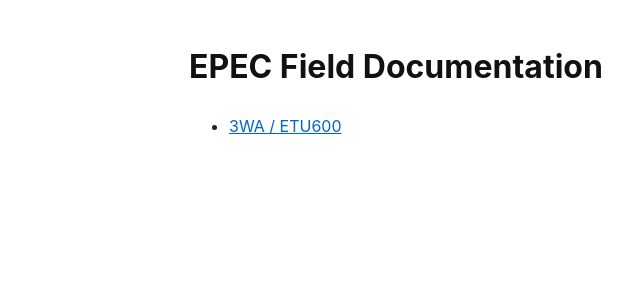
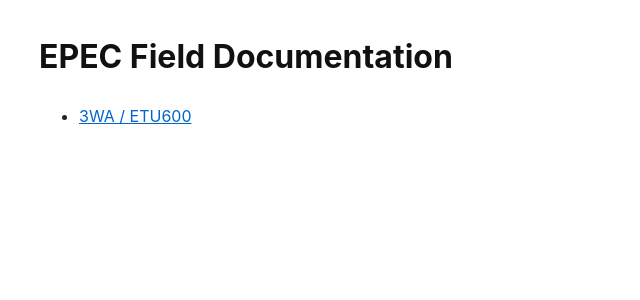
Before and after one commit to epecsupport/Service, a Jekyll site: the page built from index.md, in a window 1280 px wide. Shown: the top 300 px of the page, without its empty margins (101-741 px from the left). Built offline with Jekyll 4.4.1, drawn with Linux system fonts in a browser that asks for light colours.

Commit message:
Tweak style settings

```diff
--- a/_layouts/default.html
+++ b/_layouts/default.html
@@ -11,9 +11,9 @@
   <style>
   body {
     font-family: -apple-system, system-ui, sans-serif;
-    max-width: 700px;
+    max-width: 1000px;
     margin: 0 auto;
-    padding: 20px;
+    padding: 10px;
     line-height: 1.6;
     color: #222;
     background: #fff;
```
